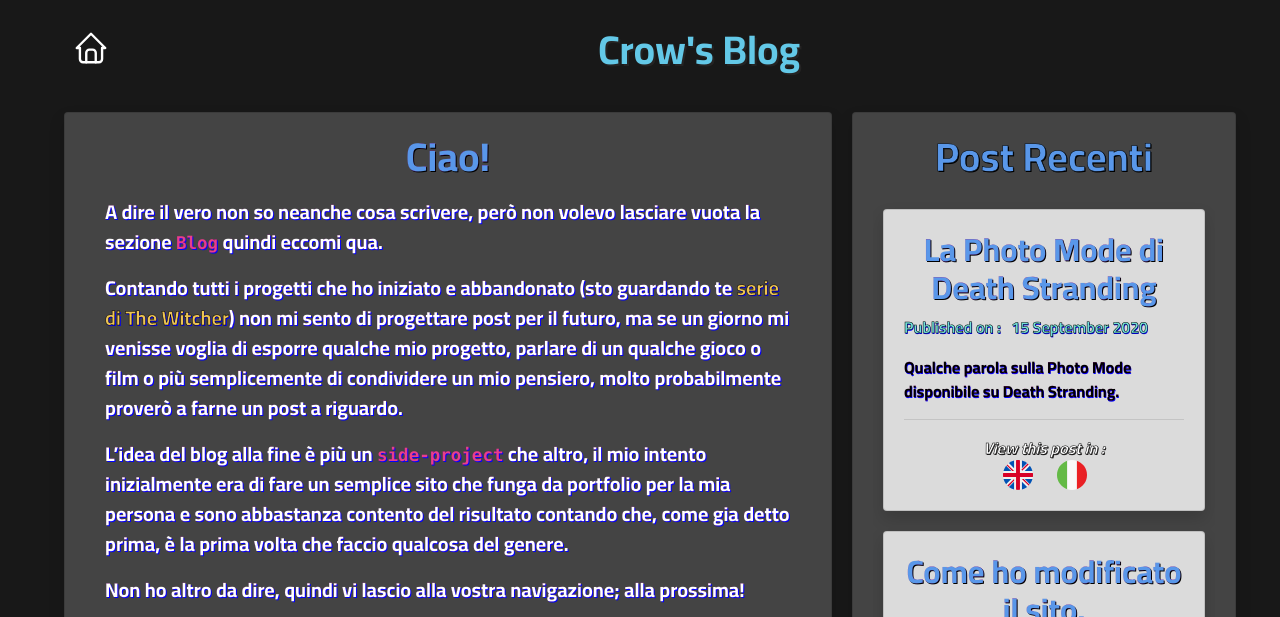
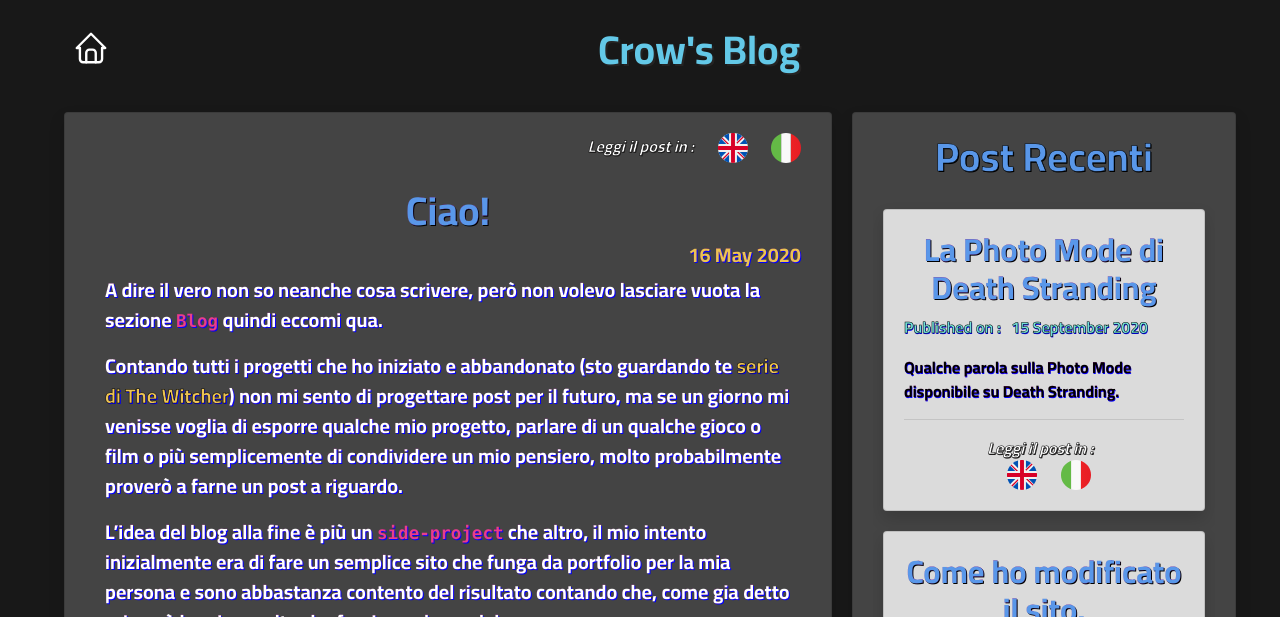
Before and after one commit to RasterCrow/RasterCrow.github.io, a Jekyll site: the page built from _posts/2020-05-16-presentazione.markdown, in a window 1280 px wide, cut to the strip 0-617 px from the top of the page. Built offline with Jekyll 4.4.1, drawn with Linux system fonts in a browser that asks for light colours.

Commit message:
aggiunto data, fix traduzione, aggiunta lingua post

```diff
--- a/_layouts/blogPost.html
+++ b/_layouts/blogPost.html
@@ -119,8 +119,40 @@
       <!-- Column of current post-->
 
       <div class="postPage card shadow card-body blogText">
+        <div class="lang-options-topPage" >
+
+          {% assign thisPost=site.posts | where:"lang-ref", page.lang-ref |
+          sort: 'lang' %}
+          {% if page.lang == "EN" %}
+          <em>View this post in :</em>
+          {% elsif page.lang == "IT" %}
+          <em>Leggi il post in :</em>
+          {% endif %}
+          <ul>
+            {% for postlang in thisPost %}
+            <li>
+              <a
+                href="{{ site.base-url }}{{ postlang.url }}"
+                rel="noopener"
+                class="{{ postlang.lang }}"
+                title="View in {{postlang.lang}}"
+              >
+                <img
+                  class="flagIcon"
+                  src="{{ site.base-url }}/assets/data/{{ postlang.lang }}-flag.svg"
+                  alt="{{ postlang.lang }} flag"
+                />
+              </a>
+            </li>
+            {% endfor %}
+          </ul>
+
+        </div>
+        <br>
         <h1 class="titoloBlogPost">{{ page.title }}</h1>
-        <h5 class="dataBlogPost">{{ post.date | date_to_long_string}}</h5>
+        <h5 class="dataBlogPost">{{ page.date | date_to_long_string}}
+        </h5>
+
         <div class="contenutoBlogPost">{{content}}</div>
       </div>
 
@@ -186,7 +218,7 @@
             <footer class="lang-options">
               {% assign postslang=site.posts | where:"lang-ref", post.lang-ref |
               sort: 'lang' %}
-              <em>View this post in :</em>
+              <em>Leggi il post in :</em>
               <ul>
                 {% for postlang in postslang %}
                 <li>
--- a/assets/css/style.css
+++ b/assets/css/style.css
@@ -391,6 +391,28 @@ a:link {
   text-decoration: none;
 }
 
+.lang-options-topPage {
+  text-align: end;
+  -webkit-text-stroke: 0.5px black !important;
+  text-shadow: 0.8px 1px #242323 !important;
+  color: white;
+}
+.lang-options-topPage ul {
+  padding-inline-start: 10px !important;
+  display: inline;
+  margin: auto;
+  list-style: none;
+}
+.lang-options-topPage li {
+  display: inline;
+  margin: 10px;
+}
+.lang-options-topPage li a {
+  text-decoration: none;
+}
+.lang-options-topPage li a {
+  text-decoration: none;
+}
 .flagIcon {
   width: 30px;
   height: 30px;
```
Also changed, not shown: 9 other files.
